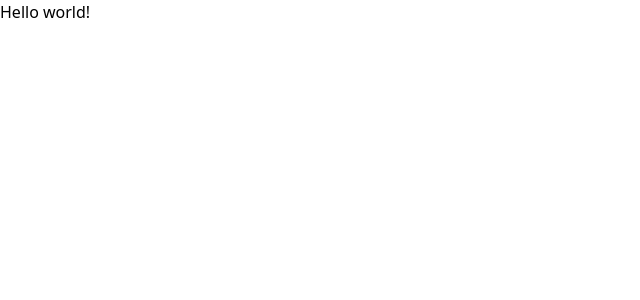
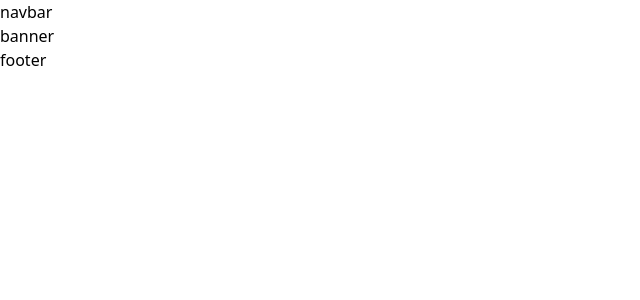
Before and after one commit to pranta-deba/car-rental-reservation-system-frontend, a React (Vite) app: page / in a window 1280 px wide. Shown: the top 300 px of the page, without its empty margins (0-640 px from the left). Built offline with nearby package versions, Linux system fonts and the light colour scheme.

Commit message:
[Project Setup] create component, hooks, layout, pages, routes foldar and files

```diff
--- a/src/App.jsx
+++ /dev/null
@@ -1,13 +0,0 @@
-
-function App() {
-
-  return (
-    <>
-      <h1 className="text-3xl font-bold underline text-amber-700">
-        Hello world!
-      </h1>
-    </>
-  )
-}
-
-export default App
--- /dev/null
+++ b/src/Components/HomeCom/Banner.jsx
@@ -0,0 +1,11 @@
+import React from 'react';
+
+const Banner = () => {
+    return (
+        <div>
+            banner
+        </div>
+    );
+};
+
+export default Banner;
--- /dev/null
+++ b/src/Components/Shared/Footer.jsx
@@ -0,0 +1,11 @@
+import React from 'react';
+
+const Footer = () => {
+    return (
+        <div>
+            footer
+        </div>
+    );
+};
+
+export default Footer;
--- /dev/null
+++ b/src/Components/Shared/Navbar.jsx
@@ -0,0 +1,11 @@
+import React from 'react';
+
+const Navbar = () => {
+    return (
+        <div>
+            navbar
+        </div>
+    );
+};
+
+export default Navbar;
--- /dev/null
+++ b/src/Layouts/Dashboard/Dashboard.jsx
@@ -0,0 +1,11 @@
+import React from 'react';
+
+const Dashboard = () => {
+    return (
+        <div>
+            dashboard
+        </div>
+    );
+};
+
+export default Dashboard;
--- /dev/null
+++ b/src/Layouts/Root/Root.jsx
@@ -0,0 +1,18 @@
+import React from 'react';
+import Navbar from '../../Components/Shared/Navbar';
+import Footer from '../../Components/Shared/Footer';
+import { Outlet } from 'react-router-dom';
+
+const Root = () => {
+    return (
+        <>
+            <Navbar />
+            <main>
+                <Outlet />
+            </main>
+            <Footer />
+        </>
+    );
+};
+
+export default Root;
--- /dev/null
+++ b/src/Pages/Error/Error.jsx
@@ -0,0 +1,11 @@
+import React from 'react';
+
+const Error = () => {
+    return (
+        <div>
+            error page
+        </div>
+    );
+};
+
+export default Error;
--- /dev/null
+++ b/src/Pages/Home/Home.jsx
@@ -0,0 +1,12 @@
+import React from 'react';
+import Banner from '../../Components/HomeCom/Banner';
+
+const Home = () => {
+    return (
+        <div>
+            <Banner />
+        </div>
+    );
+};
+
+export default Home;
--- a/src/Routers/Routers.jsx
+++ b/src/Routers/Routers.jsx
@@ -1,8 +1,18 @@
 import { createBrowserRouter } from "react-router-dom";
+import Root from "../Layouts/Root/Root";
+import Home from "../Pages/Home/Home";
+import Error from "../Pages/Error/Error";
 
 export const router = createBrowserRouter([
     {
         path: "/",
-        element: <div>Hello world!</div>,
+        element: <Root />,
+        errorElement: <Error />,
+        children: [
+            {
+                path: "/",
+                element: <Home />,
+            }
+        ],
     },
 ]);
```
